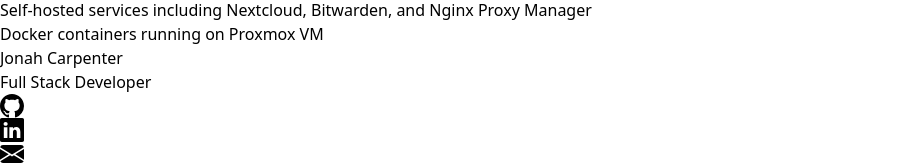
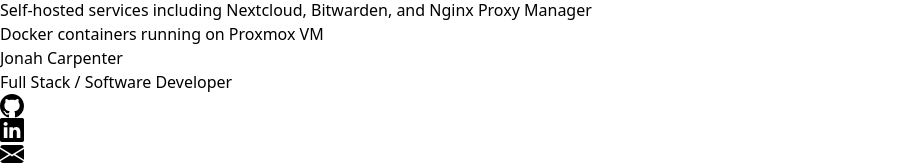
Before and after one commit to jonahgcarpenter/Portfolio, an Angular app: page / in a window 1280 px wide. Shown: the part 6428-6593 px from the top of the page, without its empty margins (0-914 px from the left). Built offline with nearby package versions, Linux system fonts and the light colour scheme.

Commit message:
fixed titles

```diff
--- a/src/app/components/footer/footer.component.ts
+++ b/src/app/components/footer/footer.component.ts
@@ -18,7 +18,7 @@
             <h2 class="text-xl font-bold bg-gradient-to-r from-purple-400 to-pink-400 bg-clip-text text-transparent">
               Jonah Carpenter
             </h2>
-            <p class="mt-2 text-gray-400">Full Stack Developer</p>
+            <p class="mt-2 text-gray-400">Full Stack / Software Developer</p>
           </div>
 
           <!-- Social Links -->
```
